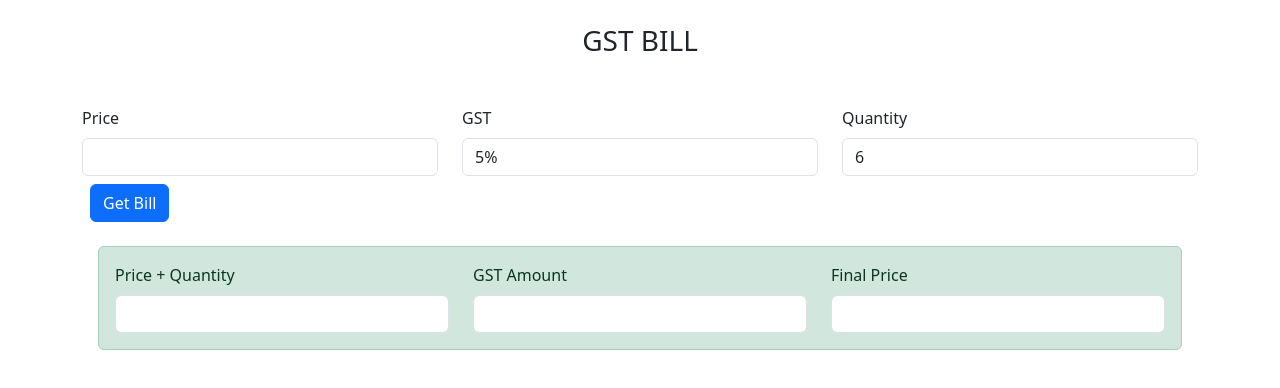
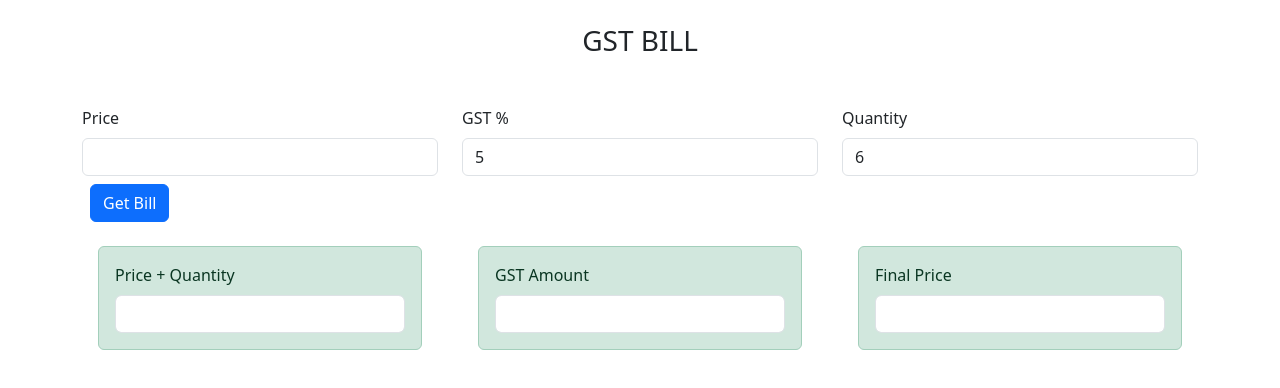
Before and after one commit to Truptishimpii/Gst-bill-js, a plain HTML site: page index.html in a window 1280 px wide. Drawn offline with nearby package versions, Linux system fonts and the light colour scheme.

Commit message:
Update index.html

```diff
--- a/index.html
+++ b/index.html
@@ -6,7 +6,7 @@
     <title>Document</title>
     <link href="https://cdn.jsdelivr.net/npm/bootstrap@5.3.3/dist/css/bootstrap.min.css" rel="stylesheet" integrity="sha384-QWTKZyjpPEjISv5WaRU9OFeRpok6YctnYmDr5pNlyT2bRjXh0JMhjY6hW+ALEwIH" crossorigin="anonymous">
     <script src="https://cdn.jsdelivr.net/npm/bootstrap@5.3.3/dist/js/bootstrap.bundle.min.js" integrity="sha384-YvpcrYf0tY3lHB60NNkmXc5s9fDVZLESaAA55NDzOxhy9GkcIdslK1eN7N6jIeHz" crossorigin="anonymous"></script>
-    <script src="mcq.js"></script>
+    <script src="gst.js"></script>
 </head>
 <body>
     <div class="container mt-4">
@@ -14,20 +14,20 @@
         <div class="row mt-5">
             <div class="col-sm-4">
                     <label class="form-label">Price</label>
-                    <input type="text" id="num1" class="form-control">
+                    <input type="text" id="price" class="form-control">
                 </div>
             <div class="col-sm-4">
-                <label class="form-label"> GST </label>
-                <select class="form-control" id="opp">
-                    <option>5%</option>
-                    <option>10%</option>
-                    <option>15%</option>
-                    <option>20%</option>
+                <label class="form-label"> GST %</label>
+                <select class="form-control" id="gst">
+                    <option>5</option>
+                    <option>10</option>
+                    <option>15</option>
+                    <option>20</option>
                 </select>
                 </div>
             <div class="col-sm-4">
                 <label class="form-label"> Quantity </label>
-                <select class="form-control" id="opp">
+                <select class="form-control" id="qty">
                     <option>6</option>
                     <option>12</option>
                     <option>18</option>
@@ -36,30 +36,27 @@
                 </div>
                 </div>
 
-                <button class="btn btn-primary m-2 " onclick="checkopp()">Get Bill</button>
+                <button class="btn btn-primary m-2 " onclick="gstbill()">Get Bill</button>
 
-                <div class="alert alert-success m-3" role="alert" id="printanswer">
-                    <div class="row">
-                    <div class="col-sm-4">
+                <div class="row">
+                    <div class="col-sm-4 ">
+                <div class="alert alert-success m-3" role="alert" id="ans1">
                     <label class="form-label">Price + Quantity</label>
-                    <input type="text" id="num1" class="form-control">
-                    </div>
-                    <div class="col-sm-4">
-                    <label class="form-label">GST Amount</label>
-                    <input type="text" id="num1" class="form-control">
-                    </div>
-                    <div class="col-sm-4">
-                    <label class="form-label">Final Price</label>
-                    <input type="text" id="num1" class="form-control">
+                    <input type="text" id="price-qty" class="form-control">
                     </div>
                     </div>
+                    <div class="col-sm-4 ">
+                    <div class="alert alert-success m-3" role="alert" id="ans2">
+                    <label class="form-label">GST Amount</label>
+                    <input type="text" id="amt" class="form-control">
+                    </div> </div>
+                    <div class="col-sm-4 ">
+                    <div class="alert alert-success m-3" role="alert" id="ans3">
+                    <label class="form-label">Final Price</label>
+                    <input type="text" id="finalans" class="form-control">
+                   </div>
+                   </div>
                 </div>
-                </div>
-            </div>
-
-
-
-
 
 
 
```
